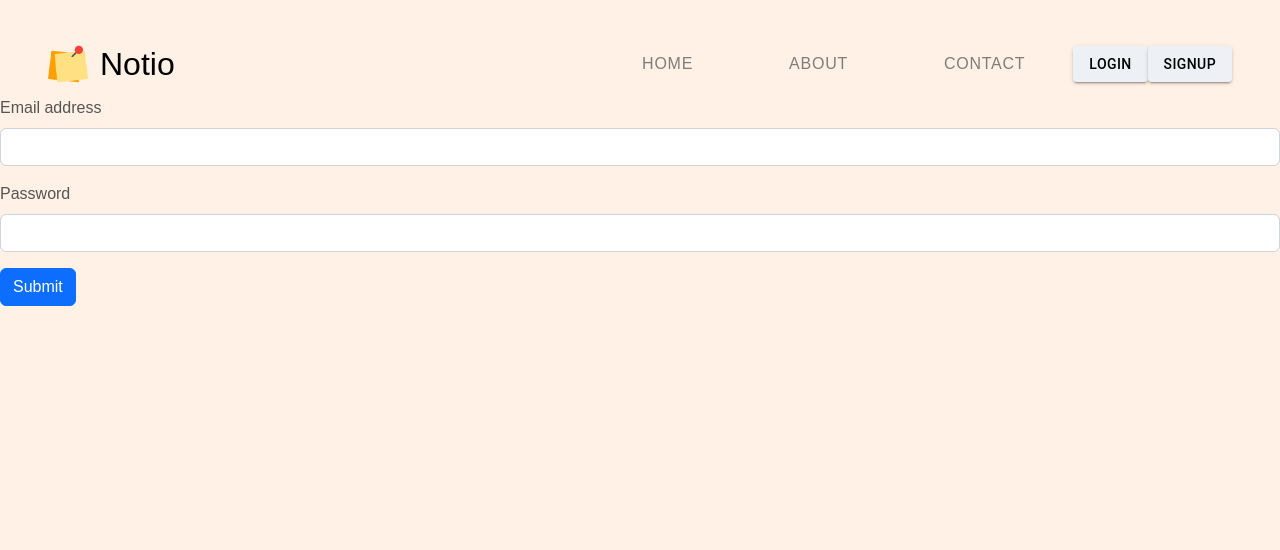
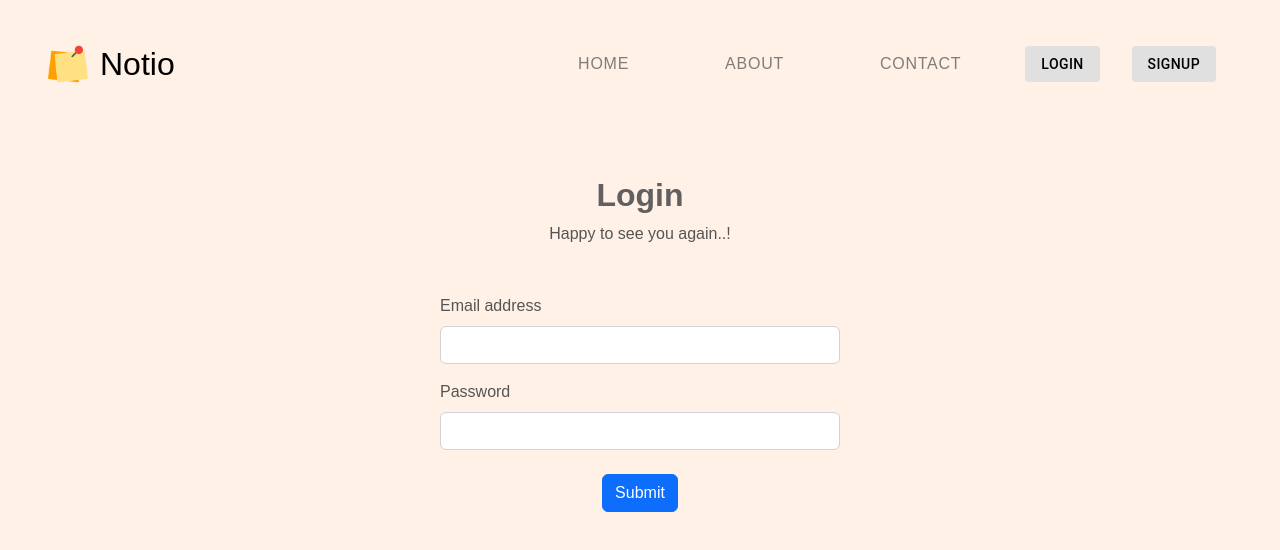
Before and after one commit to Himanshu-Rishi/Notio, a React (Create React App) app: page /login in a window 1280 px wide. Shown: the top 550 px of the page. Built offline with nearby package versions, Linux system fonts and the light colour scheme; no server answers.

Commit message:
Login design updated

```diff
--- a/src/components/Login.js
+++ b/src/components/Login.js
@@ -37,14 +37,17 @@ const Login = () => {
   return (
     <>
       <Toaster reverseOrder={false} position="top-center" />
-      <form onSubmit={handleSubmit}>
+      <div className="login__box">
+        <h2 className="login__heading">Login</h2>
+        <p className="login__subheading">Happy to see you again..!</p>
+        <form className="login__container login__form" onSubmit={handleSubmit}>
           <div className="mb-3">
             <label htmlFor="user_email" className="form-label">
               Email address
             </label>
             <input
               type="email"
-            className="form-control"
+              className="form-control input__field"
               id="user_email"
               aria-describedby="emailHelp"
               name="email"
@@ -58,17 +61,20 @@ const Login = () => {
             </label>
             <input
               type="password"
-            className="form-control"
+              className="form-control input__field"
               id="user_password"
               name="password"
               value={credentials.password}
               onChange={onChange}
             />
           </div>
+          <div style={{display: "flex", justifyContent: "center", marginTop: "1.5rem"}}>
           <button type="submit" className="btn btn-primary">
             Submit
           </button>
+          </div>
         </form>
+      </div>
     </>
   );
 }
--- a/src/components/Navbar.js
+++ b/src/components/Navbar.js
@@ -132,12 +132,20 @@ export default function Navbar() {
           </div>
         ) : (
           <div>
-            <Button variant="contained">
+            <Button
+              variant="contained"
+              color="inherit"
+              sx={{ margin: "0 1rem", boxShadow: "none" }}
+            >
               <Link to="/login" className="links">
                 Login
               </Link>
             </Button>
-            <Button variant="contained">
+            <Button
+              variant="contained"
+              color="inherit"
+              sx={{ margin: "0 1rem", boxShadow: "none" }}
+            >
               <Link to="/signup" className="links">
                 SignUp
               </Link>
--- a/src/components/NoteItem.js
+++ b/src/components/NoteItem.js
@@ -73,7 +73,6 @@ const Noteitem = (props) => {
             </div>
             <div>
               <p className="note__date">{myDate.slice(0, 10)}</p>
-              {/* <p className="note__date">{note.date}</p> */}
             </div>
           </div>
         </div>
--- a/src/components/NotesImportant.js
+++ b/src/components/NotesImportant.js
@@ -8,11 +8,14 @@ import CloseIcon from '@mui/icons-material/Close';
 const NotesImportant = () => {
     const context = useContext(noteContext);
     const [note, setnote] = useState({ id: "", etitle: "", edescription: "", etag: "", enature: "" })
-    const { notes, getnotes, editnotes } = context;
+    let { notes, getnotes, editnotes } = context;
     useEffect(() => {
         getnotes();
         // eslint-disable-next-line
     })
+    notes = notes.filter((note) => {
+      return note.nature;
+    });
     const ref = useRef(null)
     const refClose = useRef(null)
     const updateNote = (currentnote) => {
@@ -28,63 +31,154 @@ const NotesImportant = () => {
     }
     return (
       <Container maxWidth="lg">
-            <button type="button" ref={ref} className="btn btn-primary d-none " data-bs-toggle="modal" data-bs-target="#exampleModal">
-            </button>
+        <button
+          type="button"
+          ref={ref}
+          className="btn btn-primary d-none "
+          data-bs-toggle="modal"
+          data-bs-target="#exampleModal"
+        ></button>
 
-            <div className="modal fade" id="exampleModal" tabIndex="-1" role="dialog" aria-labelledby="exampleModalLabel" aria-hidden="true">
+        <div
+          className="modal fade"
+          id="exampleModal"
+          tabIndex="-1"
+          role="dialog"
+          aria-labelledby="exampleModalLabel"
+          aria-hidden="true"
+        >
           <div className="modal-dialog" role="document">
             <div className="modal-content">
               <div className="modal-header">
-                            <h5 className="modal-title" id="exampleModalLabel">Edit Note</h5>
-                            <Button type="button" className="close" data-bs-dismiss="modal" aria-label="Close">
-                                <span aria-hidden="true"><CloseIcon sx={{ color: 'black' }} /></span>
+                <h5 className="modal-title" id="exampleModalLabel">
+                  Edit Note
+                </h5>
+                <Button
+                  type="button"
+                  className="close"
+                  data-bs-dismiss="modal"
+                  aria-label="Close"
+                >
+                  <span aria-hidden="true">
+                    <CloseIcon sx={{ color: "black" }} />
+                  </span>
                 </Button>
               </div>
               <div className="modal-body">
                 <div className="my-3">
                   <div className="mb-3">
-                                    <label htmlFor="title" className="form-label">Title</label>
-                                    <input type="text" className="form-control" id="etitle" name="etitle" value={note.etitle} onChange={onChange} />
+                    <label htmlFor="title" className="form-label">
+                      Title
+                    </label>
+                    <input
+                      type="text"
+                      className="form-control"
+                      id="etitle"
+                      name="etitle"
+                      value={note.etitle}
+                      onChange={onChange}
+                    />
                   </div>
                   <div className="mb-3">
-                                    <label htmlFor="description" className="form-label">Description</label>
-                                    <input type="text" className="form-control" id="edescription" value={note.edescription} name="edescription" onChange={onChange} />
+                    <label htmlFor="description" className="form-label">
+                      Description
+                    </label>
+                    <input
+                      type="text"
+                      className="form-control"
+                      id="edescription"
+                      value={note.edescription}
+                      name="edescription"
+                      onChange={onChange}
+                    />
                   </div>
                   <div className="mb-3">
-                                    <label htmlFor="description" className="form-label">Tag</label>
-                                    <input type="text" className="form-control" id="etag" name="etag" value={note.etag} onChange={onChange} />
+                    <label htmlFor="description" className="form-label">
+                      Tag
+                    </label>
+                    <input
+                      type="text"
+                      className="form-control"
+                      id="etag"
+                      name="etag"
+                      value={note.etag}
+                      onChange={onChange}
+                    />
                   </div>
                   <div className="mb-3">
-                                    <label htmlFor="nature" className="form-label">Nature</label>
-                                    <input type="text" className="form-control" id="enature" name="enature" value={note.enature} onChange={onChange} />
+                    <label htmlFor="nature" className="form-label">
+                      Nature
+                    </label>
+                    <input
+                      type="text"
+                      className="form-control"
+                      id="enature"
+                      name="enature"
+                      value={note.enature}
+                      onChange={onChange}
+                    />
                   </div>
                 </div>
               </div>
               <div className="modal-footer">
-                            <button type="button" ref={refClose} className="btn btn-secondary" data-bs-dismiss="modal">Close</button>
-                            <button type="button" className="btn btn-primary" onClick={handlechange}>Update Note</button>
+                <button
+                  type="button"
+                  ref={refClose}
+                  className="btn btn-secondary"
+                  data-bs-dismiss="modal"
+                >
+                  Close
+                </button>
+                <button
+                  type="button"
+                  className="btn btn-primary"
+                  onClick={handlechange}
+                >
+                  Update Note
+                </button>
               </div>
             </div>
           </div>
         </div>
         <div className="container">
           <div className="row my-3">
-                    {
-                        notes.length ?
-                            notes.filter((note) => {
+            {notes.length ? (
+              notes
+                .filter((note) => {
                   return note.nature;
-                            }).map((note) => {
-                                return <Noteitem note={note} updateNote={updateNote} key={note._id} />
                 })
-                            :
-                            null
-                            //    have to add text for no notes
-
-                    }
+                .map((note) => {
+                  return (
+                    <Noteitem
+                      note={note}
+                      updateNote={updateNote}
+                      key={note._id}
+                    />
+                  );
+                })
+            ) : (
+              <h1
+                className="title__section"
+                style={{ margin: "30vh auto", color: "#4a4b4f" }}
+              >
+                Add {" "}
+                <span
+                  style={{
+                    color: "#c59502",
+                    marginLeft: "10px",
+                    marginRight: "10px",
+                    fontWeight: 600,
+                  }}
+                >
+                  NOTE
+                </span>{" "} to Important
+                <i className="uil uil-comment-add"></i>
+              </h1>
+            )}
           </div>
         </div>
       </Container>
-    )
+    );
 }
 
 export default NotesImportant
--- a/src/index.css
+++ b/src/index.css
@@ -21,6 +21,10 @@ body {
 .links {
   color: black;
   text-decoration: none;
+}
+.links:hover
+{
+  color: black
 }
 
 /*==================== GOOGLE FONTS ====================*/
@@ -236,3 +240,35 @@ a {
 {
   font-size: 2.75rem;
 }
+
+.login__box
+{
+
+}
+
+.login__container
+{
+  max-width: 25rem;
+  margin: 0 auto;
+}
+.login__form
+{
+  margin-top: 3rem;
+}
+
+/* .input__field
+{
+
+} */
+
+.login__heading
+{
+  color: rgb(97, 95, 95);
+  text-align: center;
+  margin-top: 5rem;
+}
+
+.login__subheading
+{
+  text-align: center;
+}
```
Lines whose indentation alone changed are shown as unchanged.
